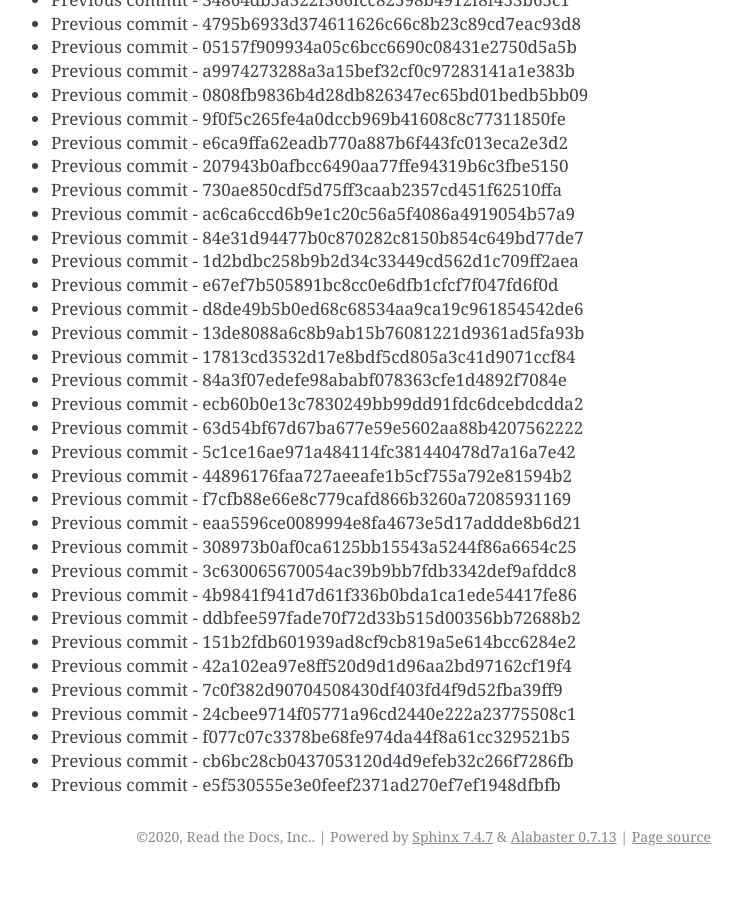
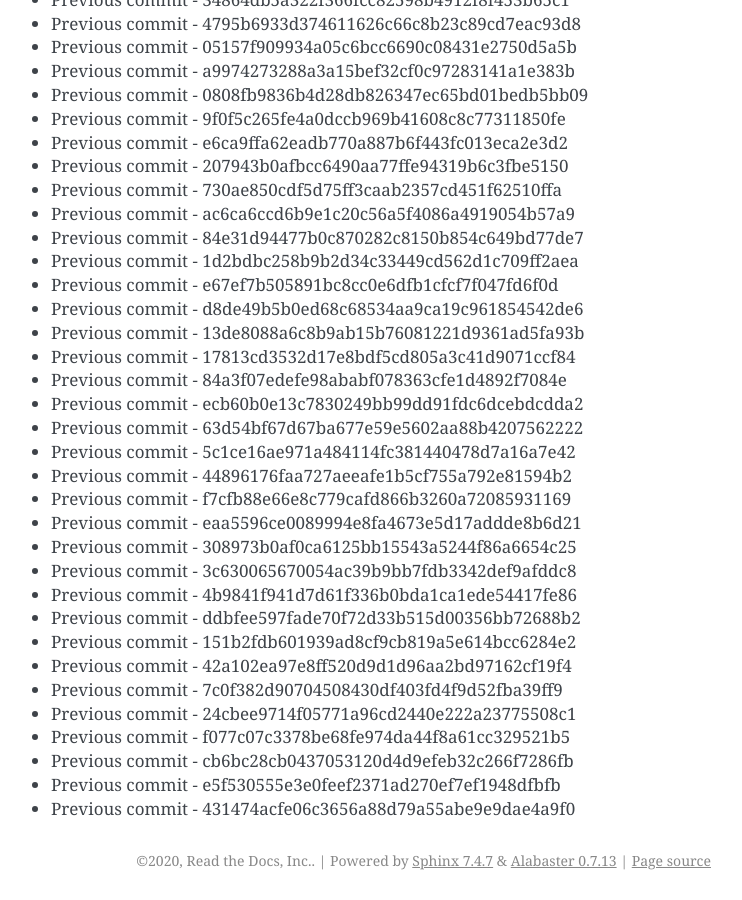
Before and after one commit to readthedocs/rtd-git-stresstest, a Sphinx documentation site: the page built from docs/updates.rst, in a window 1280 px wide and 900 px high, scrolled down 6843 px. Shown: the whole window, without its empty margins (399-1141 px from the left). Built offline with Sphinx 7.4.7, drawn with Linux system fonts in a browser that asks for light colours; before the commit the page ends 7719 px from its top, so only the background shows below that.

Commit message:
Generating commit from previous: 431474acfe06c3656a88d79a55abe9e9dae4a9f0

```diff
--- a/docs/updates.rst
+++ b/docs/updates.rst
@@ -319,3 +319,4 @@ It can be tested for any performance characteristics.
 * Previous commit - f077c07c3378be68fe974da44f8a61cc329521b5
 * Previous commit - cb6bc28cb0437053120d4d9efeb32c266f7286fb
 * Previous commit - e5f530555e3e0feef2371ad270ef7ef1948dfbfb
+* Previous commit - 431474acfe06c3656a88d79a55abe9e9dae4a9f0
```
